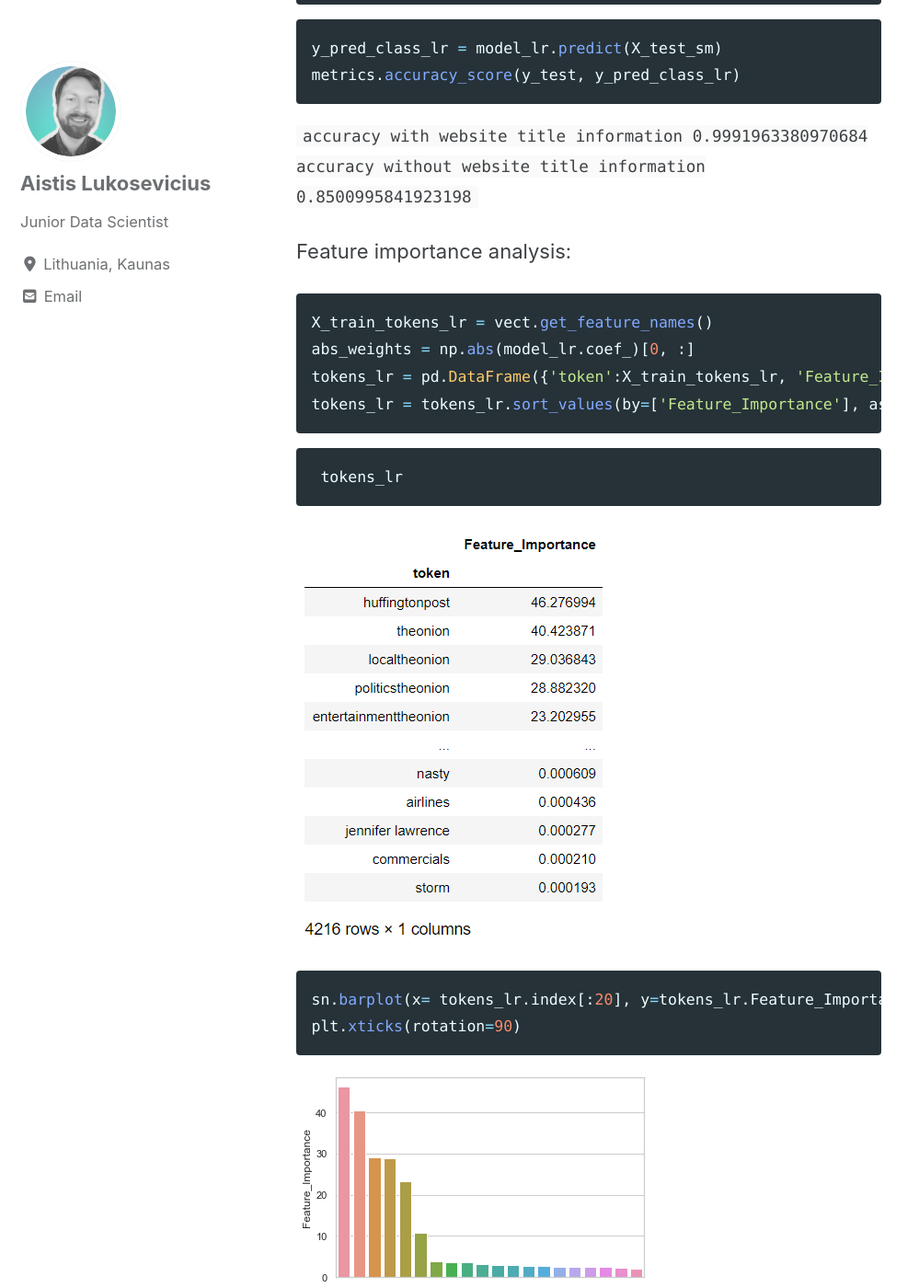
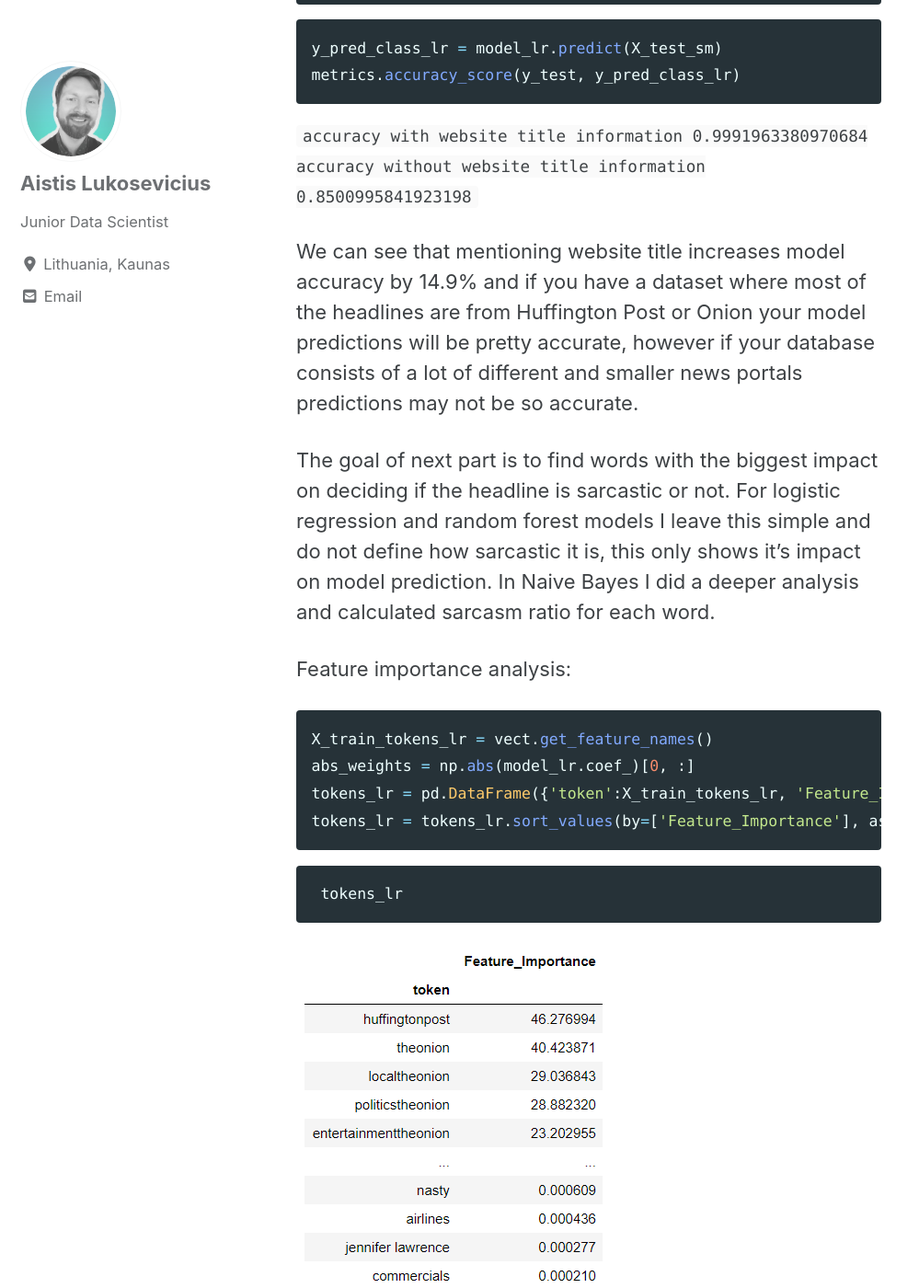
Before and after one commit to Aistisl/Aistisl.github.io, a Jekyll site: the page built from _posts/2020-05-13-Sarcasm.md, in a window 1280 px wide and 1400 px high, scrolled down 8349 px. Shown: the whole window at 92% size, without its empty margins (0-999 px from the left). Built offline with Jekyll 4.4.1, drawn with Linux system fonts in a browser that asks for light colours; cached includes are drawn as plain includes; nearby versions of some CDN libraries; some of the changed text lies outside the part shown.

Commit message:
update first project

````diff
--- a/_posts/2020-05-13-Sarcasm.md
+++ b/_posts/2020-05-13-Sarcasm.md
@@ -175,6 +175,7 @@
 
 ### Logistic Regression
 
+
 ```python
 from sklearn.linear_model import LogisticRegression
 model_lr = LogisticRegression(C=10)
@@ -187,6 +188,13 @@
 ```
 `accuracy with website title information 0.9991963380970684
  accuracy without website title information 0.8500995841923198`
+
+ We can see that mentioning website title increases model accuracy by 14.9% and if you have a dataset where most of the headlines are from Huffington Post or Onion your model predictions will be pretty accurate,
+however if your database consists of a lot of different and smaller news portals predictions may not be so accurate.
+
+The goal of next part is to find words with the biggest impact on deciding if the headline is sarcastic or not.
+For logistic regression and random forest models I leave this simple and do not define how sarcastic it is, this only shows it’s impact on model prediction.
+In Naive Bayes I did a deeper analysis and calculated sarcasm ratio for each word.
 
  Feature importance analysis:
 
@@ -209,13 +217,18 @@
 ```
 <img src="/images/feature_hist.PNG" alt="">
 
-results without website title included:
+As an alternative I made the same analysis for data without website data so we can more clearly analyse different words and their importance.
+That’s how the same data looks without website titles:
 
 <img src="/images/feature_importance_lr.PNG" alt="">
 <img src="/images/feature_hist_lr.PNG" alt="">
 
+As we can see **swear_word, nation, area, clearly** introduces have the biggest impact for our predictions and **heart, eating, marriage, west, military** have lowest impact.
+In this case the gap is not so drastic and we can notice a slight decrease of feature importance values.
 
 ### Random Forest
+
+I made the same steps with a random forest classifier. Only this time I used gridsearchcv for getting best parameters such as max_depth and min_samples_split.
 
  ```python
 from sklearn.ensemble import RandomForestClassifier
@@ -243,7 +256,10 @@
 `accuracy with website title information 0.9944093085013452
  accuracy without website title information 0.6617981061532549`
 
- Feature importance analysis:
+ Accuracy difference at this point way more drastic from logistic regression. We get pretty good results while using website titles, but without this feature our accuracy score drops down by 33%.
+ So at this point I decided not to use a random forest classifier in my project.
+
+Let's check feature importance and see how it differs from logistic regression.
 
   ```python
 X_train_tokens_rf = vect.get_feature_names()
@@ -263,10 +279,15 @@
 
 <img src="/images/feature_hist_rf.PNG" alt="">
 
+We can see that at this point the gap between most important features and others is even more bigger than in logistic regression. Let’s try to remove the website title.
+
 results without website title included:
 
 <img src="/images/feature_importance_rf.PNG" alt="">
 <img src="/images/feature_hist_rf2.PNG" alt="">
+
+After removing website titles I was able to decrease a big gap between different words.
+Anyway feature importance in this model  is different, most important words are **man, area, trump, nation, donald trump** and least important words are **study, local, finds, old, woman**.
 
 ### Naive Bayes
 
````
